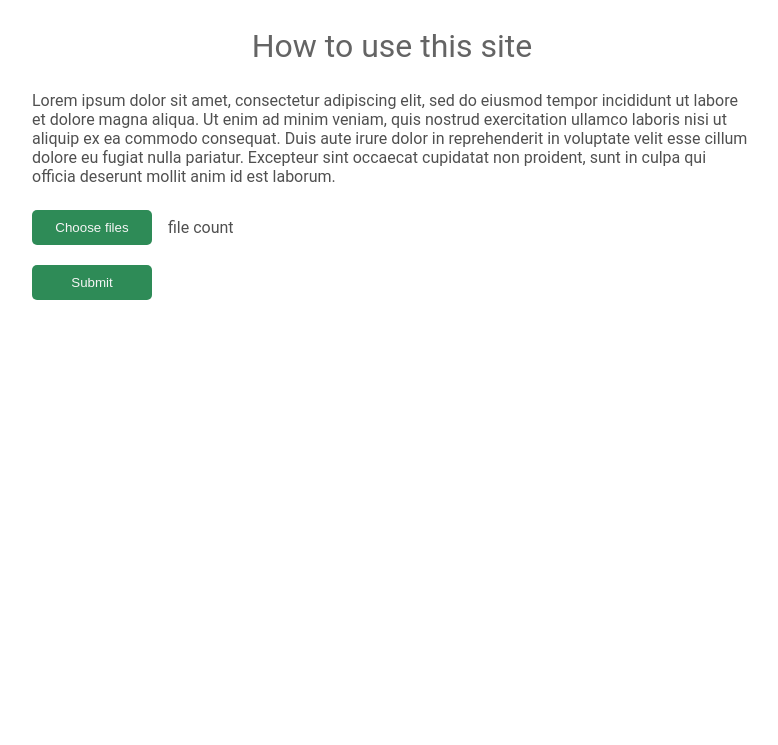
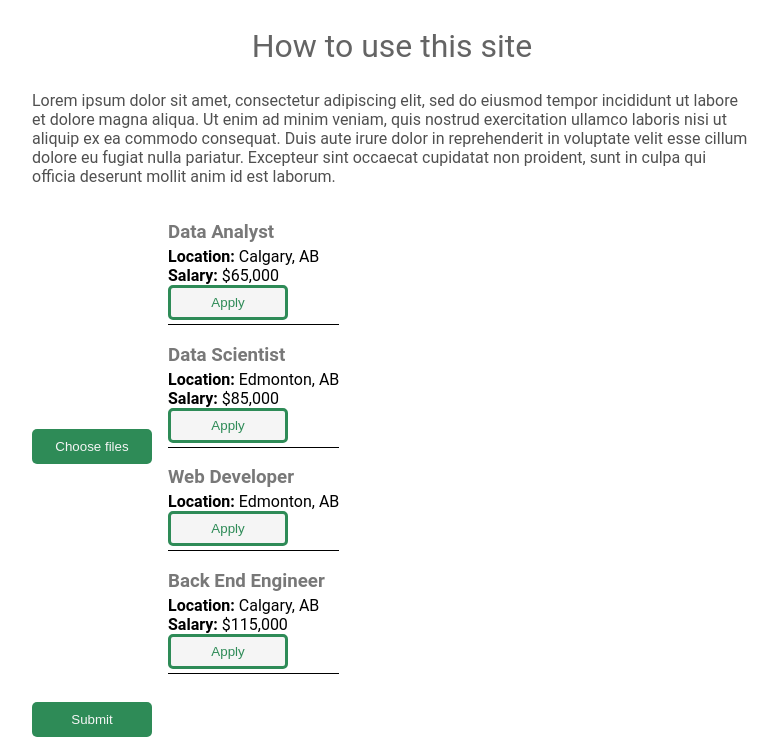
Before and after one commit to ptrklassen/solid-happiness, a Flask app: page / in a window 1280 px wide. Shown: the part 535-1280 px from the top of the page, without its empty margins (248-1026 px from the left). Before the commit the page ends 835 px from the top, so only its background shows below. Run offline with Flask 3, Linux system fonts and the light colour scheme.

Commit message:
added data-fixture and jobitem.html template

```diff
--- a/app.py
+++ b/app.py
@@ -3,9 +3,37 @@ from flask import render_template
 
 app = Flask(__name__)
 
+JOBS = [
+  {
+    "id": 1,
+    "title": "Data Analyst",
+    "location": "Calgary, AB",
+    "salary": "$65,000"
+  },
+  {
+    "id": 2,
+    "title": "Data Scientist",
+    "location": "Edmonton, AB",
+    "salary": "$85,000"
+  },
+  {
+    "id": 3,
+    "title": "Web Developer",
+    "location": "Edmonton, AB",
+  },
+  {
+    "id": 4,
+    "title": "Back End Engineer",
+    "location": "Calgary, AB",
+    "salary": "$115,000"
+  },
+]
+
+
 @app.route("/")
 def hello_world():
-  return render_template("home.html")
+  return render_template("home.html", jobs=JOBS)
+
 
 if __name__ == "__main__":
   app.run(host="0.0.0.0", debug=True)
--- a/templates/home.html
+++ b/templates/home.html
@@ -5,6 +5,8 @@
     <style>
       :root {
         margin: 0;
+        font-family: Roboto, sans-serif;
+        font-weight: normal;
       }
 
       h1{
@@ -56,6 +58,25 @@
         height: 35px;
       }
 
+      .job-card {
+        margin-bottom: 16px;
+        padding-bottom: 4px;
+        border-bottom: 1px solid;
+        border-color: rgb(120)120, 120);
+        grid-template-columns: 1fr 1fr;
+      }
+
+      .apply-btn {
+        background: whitesmoke;
+        color: seagreen;
+        border-radius: 5px;
+        border: solid 3px;
+        border-color: seagreen;
+        padding: 5px 12px;
+        width: 120px;
+        height: 35px;
+      }
+
     </style>
   </head>
   <body>
@@ -66,7 +87,12 @@
       <p>Lorem ipsum dolor sit amet, consectetur adipiscing elit, sed do eiusmod tempor incididunt ut labore et dolore magna aliqua. Ut enim ad minim veniam, quis nostrud exercitation ullamco laboris nisi ut aliquip ex ea commodo consequat. Duis aute irure dolor in reprehenderit in voluptate velit esse cillum dolore eu fugiat nulla pariatur. Excepteur sint occaecat cupidatat non proident, sunt in culpa qui officia deserunt mollit anim id est laborum.
     </p>
       <div id="file-btn-group">
-        <button class="button">Choose files</button> <p>file count</p>
+        <button class="button">Choose files</button>
+        <div>
+          {% for job in jobs %}
+              {% include "jobitem.html" %}
+          {% endfor %}
+        </div>
       </div>
       <button class="button">Submit</button>
     </div>
--- /dev/null
+++ b/templates/jobitem.html
@@ -0,0 +1,16 @@
+<div class="job-card">
+  <div>
+    <h3 style="color: rgb(120, 120, 120); margin-bottom: 4px">
+    {{job["title"]}}
+    </h3>
+    <div>
+      <b>Location: </b> {{job["location"]}}
+    </div>
+    {% if "salary" in job %}
+      <div>
+        <b>Salary: </b> {{job["salary"]}}
+      </div>
+    {% endif %}
+  </div>
+  <button class="apply-btn">Apply</button>
+</div>
```
